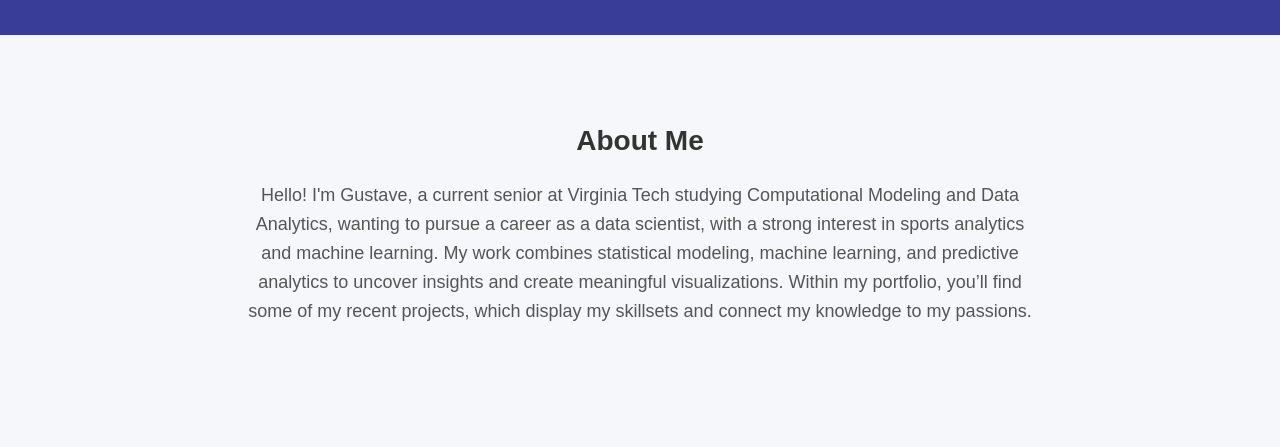
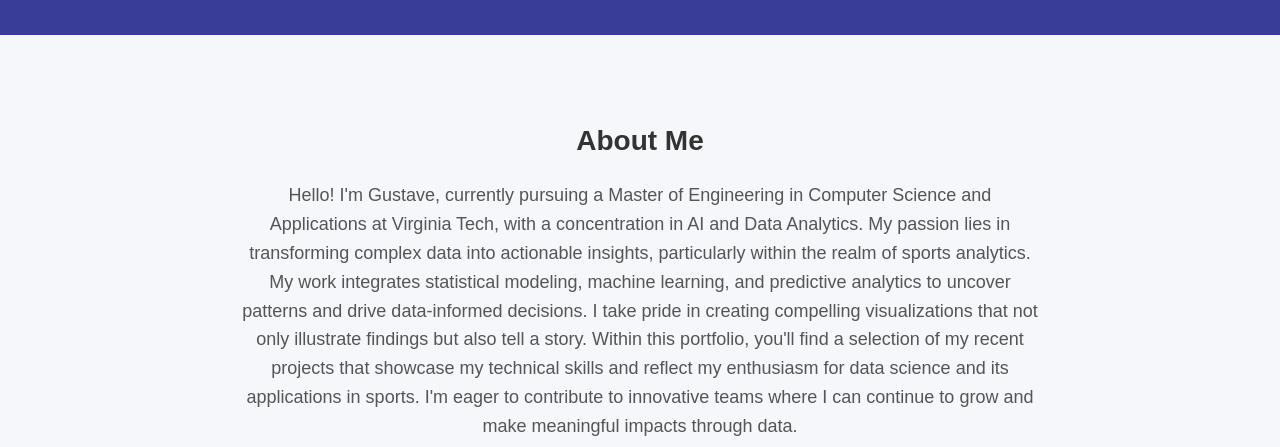
Before and after one commit to GustaveWM/Portfolio, a plain HTML site: page index.html in a window 1280 px wide. Shown: the part 114-561 px from the top of the page. Drawn offline with Linux system fonts and the light colour scheme.

Commit message:
Update index.html
updated about me section

```diff
--- a/index.html
+++ b/index.html
@@ -15,8 +15,11 @@
     <section class="about">
         <h2>About Me</h2>
         <p>
-            Hello! I'm Gustave, a current senior at Virginia Tech studying Computational Modeling and Data Analytics, wanting to pursue a career as a data scientist, with a strong interest in sports analytics and machine learning. My work combines statistical modeling, machine learning, and predictive analytics to uncover insights and create meaningful visualizations. Within my portfolio, you’ll find some of my recent projects, which display my skillsets and connect my knowledge to my passions.
-        </p>
+Hello! I'm Gustave, currently pursuing a Master of Engineering in Computer Science and Applications at Virginia Tech, with a concentration in AI and Data Analytics. My passion lies in transforming complex data into actionable insights, particularly within the realm of sports analytics.
+
+My work integrates statistical modeling, machine learning, and predictive analytics to uncover patterns and drive data-informed decisions. I take pride in creating compelling visualizations that not only illustrate findings but also tell a story.
+
+Within this portfolio, you'll find a selection of my recent projects that showcase my technical skills and reflect my enthusiasm for data science and its applications in sports. I'm eager to contribute to innovative teams where I can continue to grow and make meaningful impacts through data.        </p>
     </section>
 
    <section class="portfolio">
```
